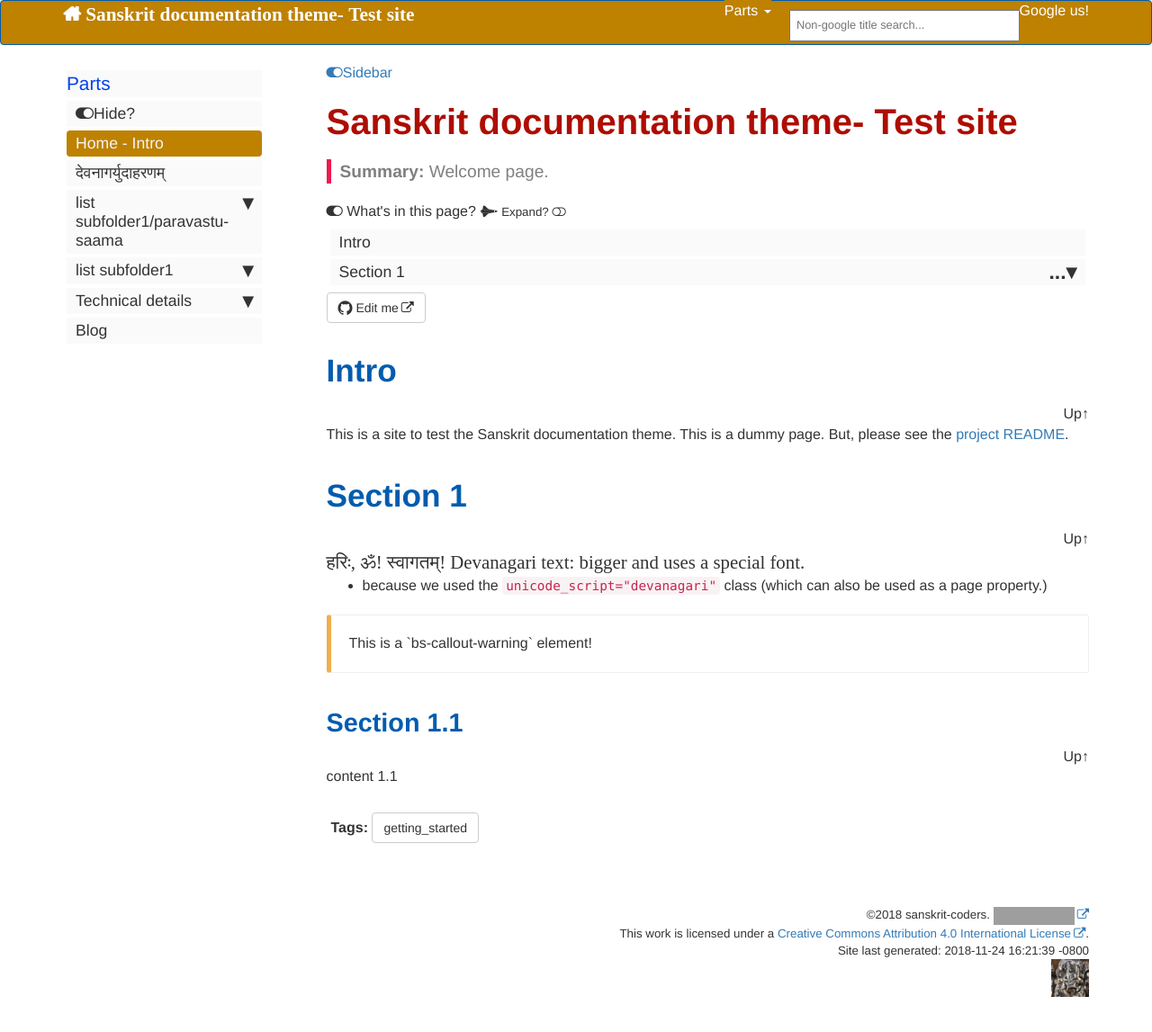
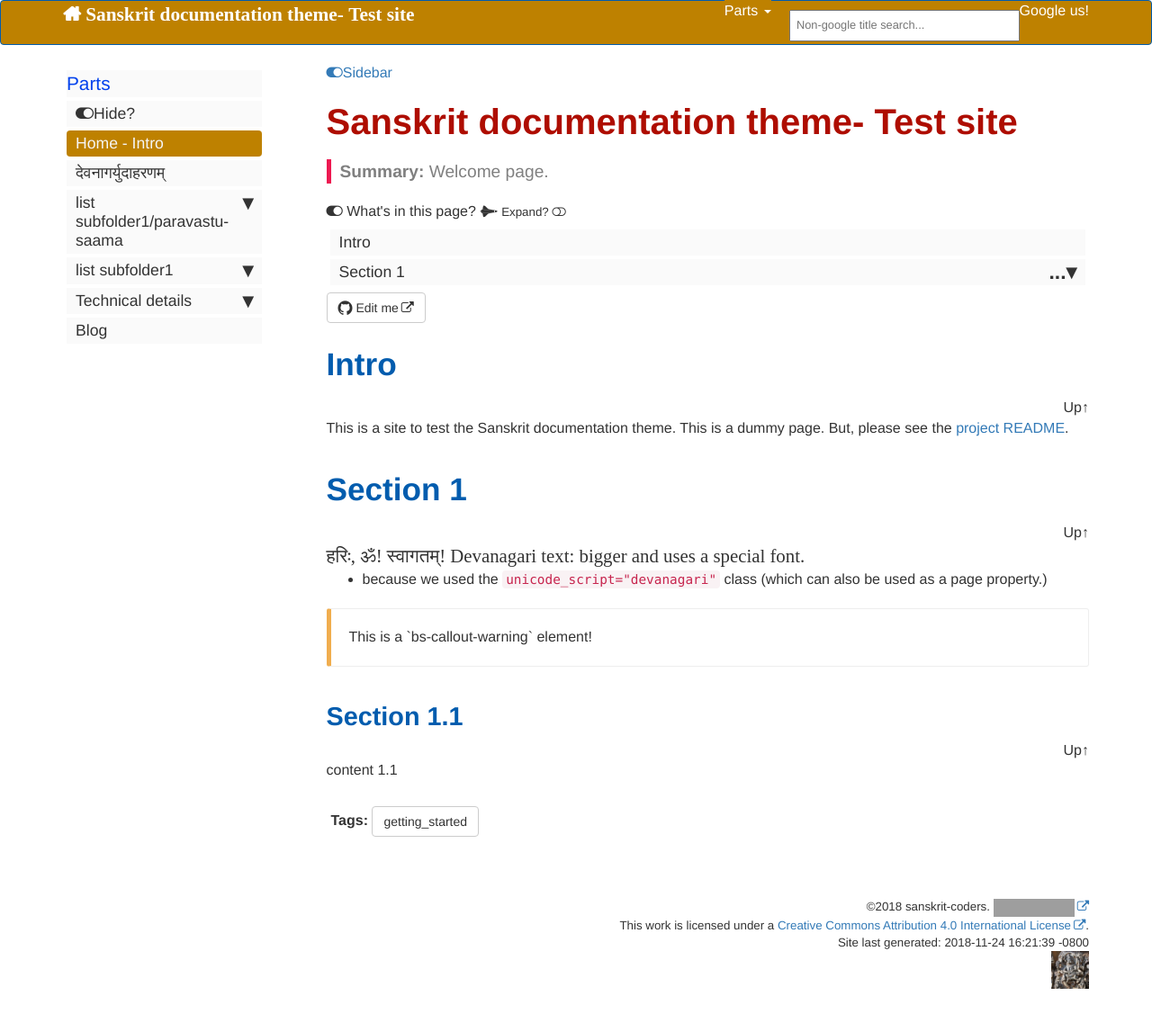
Before and after one commit to sanskrit-coders/sanskrit-documentation-theme, a Jekyll site: the page built from index.md, in a window 1280 px wide and 1168 px high. Shown: the top 1147 px of the window at 90% size. Built offline with Jekyll 4.4.1, drawn with Linux system fonts in a browser that asks for light colours; some web fonts are replaced; comment, search, counter and statistics services are not loaded; grey boxes are pictures that could not be loaded.

Commit message:
Content update.

```diff
--- a/_layouts/page.html
+++ b/_layouts/page.html
@@ -49,7 +49,10 @@
 
     {% if site.github_editme_path %}
 
-    <a target="_blank" href="https://github.com/{{site.github_editme_path}}{{page.path}}" class="btn btn-default githubEditButton" role="button"><i class="fa fa-github fa-lg"></i> Edit me</a>
+    {% comment %}
+        btn and btn-default are bootstrap classes.
+    {% endcomment %}
+    <a target="_blank" href="https://github.com/{{site.github_editme_path}}{{page.path}}" class="btn btn-default" role="button"><i class="fa fa-github fa-lg"></i> Edit me</a>
 
     {% endif %}
 
--- a/assets/css/class-styles-general.scss
+++ b/assets/css/class-styles-general.scss
@@ -122,10 +122,6 @@
 
 .breadcrumb li {
   color: gray;
-}
-
-.btn-default {
-  margin-bottom: 10px;
 }
 
 /*For use with https://getbootstrap.com/docs/3.3/components/ */
--- a/assets/js/on_doc_ready/handle_includes.js
+++ b/assets/js/on_doc_ready/handle_includes.js
@@ -139,7 +139,8 @@
                 var elementToInclude = $("<div class='included-post-content'/>")
                 var titleHtml = "";
                 if (jsIncludeJqueryElement.attr("includeTitle")) {
-                    titleHtml = "<h1 id='" + title + "'>" + title + "</h1>";
+                    titleHtml = "<h1 id='" + title + "'>" + title + "</h1>" +
+                    "<a class='btn btn-default' href='" + includedPageUrl + "'>See separately</a>";
                 }
                 elementToInclude.html(titleHtml + contentElements[0].innerHTML);
                 var contentElement = fixIncludedHtml(includedPageUrl, elementToInclude, includedPageNewLevelForH1);
```
